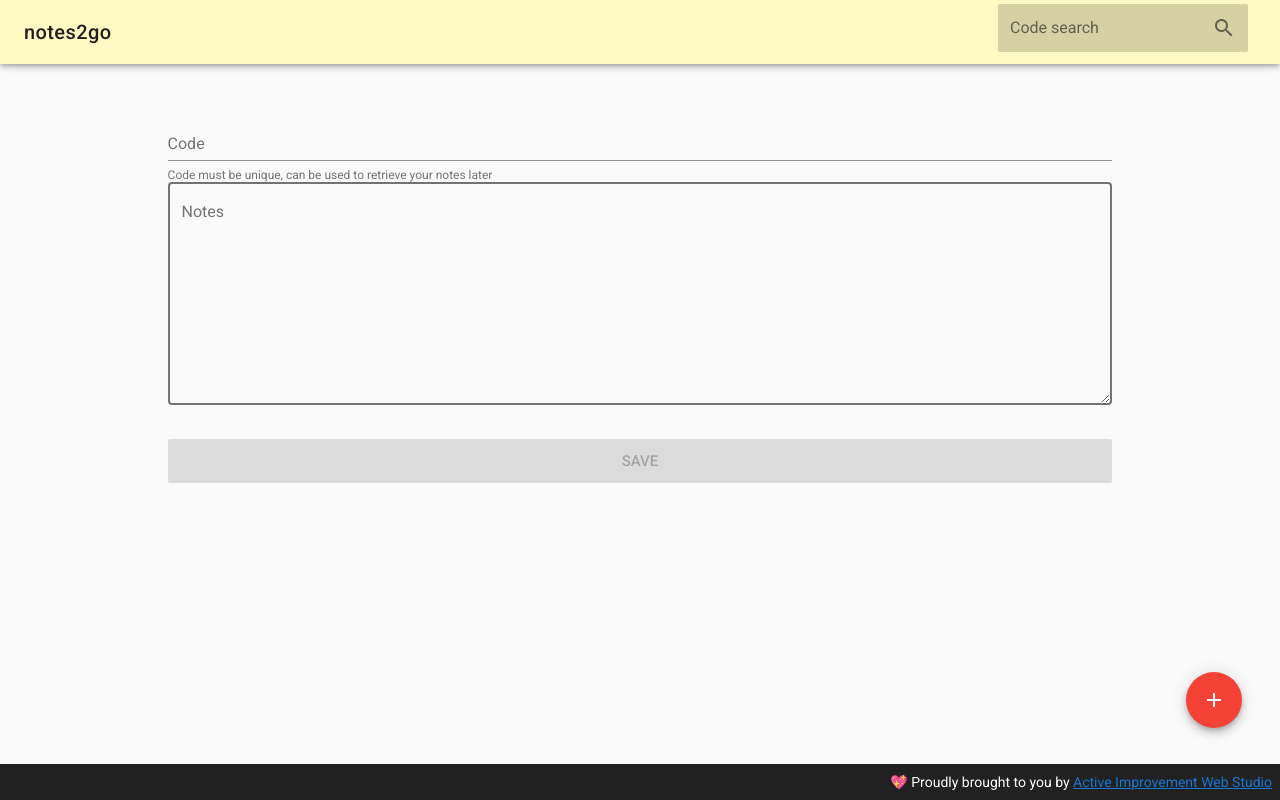
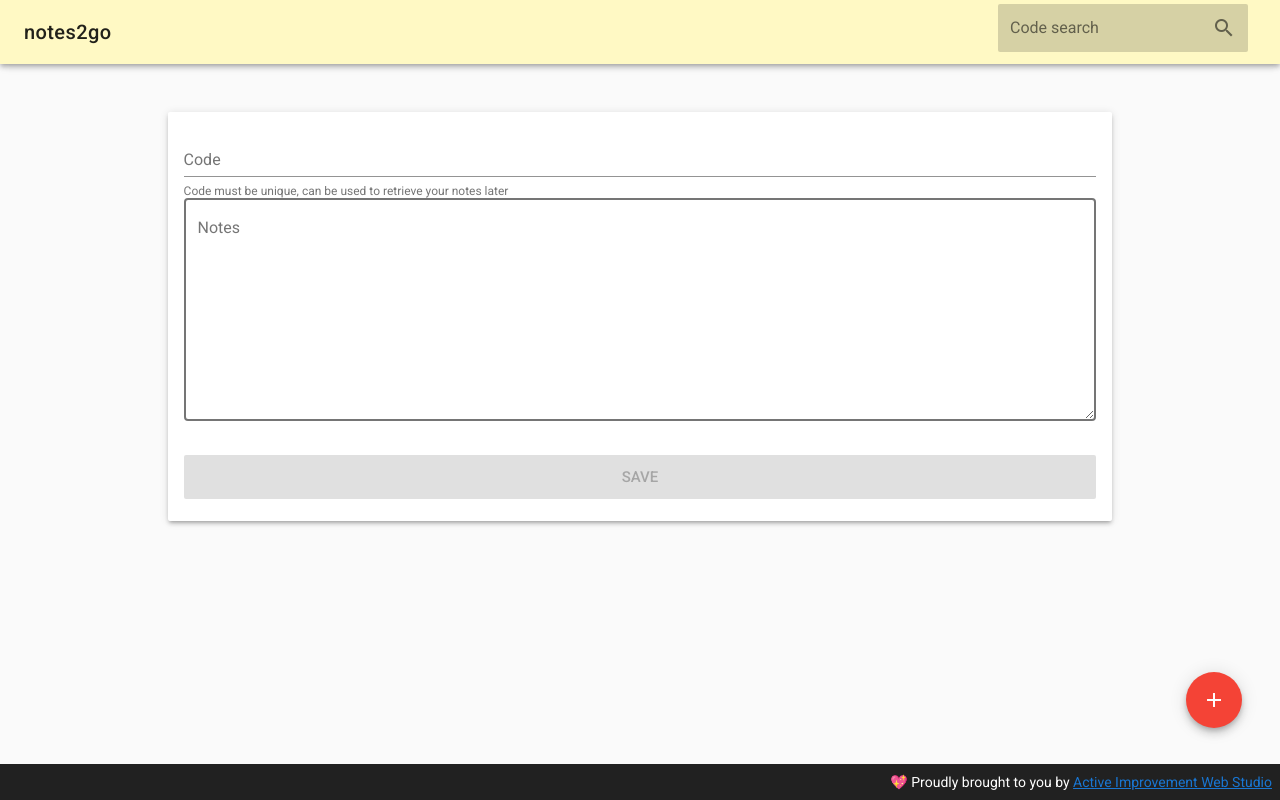
Before and after one commit to ijklim/notes2go, a Vue app: page / in a window 1280 px wide. Built offline with nearby package versions, Linux system fonts and the light colour scheme; no server answers; what vue-sweetalert2 would draw is missing.

Commit message:
Wrap form within card

```diff
--- a/src/components/NoteForm.vue
+++ b/src/components/NoteForm.vue
@@ -1,5 +1,7 @@
 <template>
-  <v-flex xs12 sm10 mt-2>
+  <v-flex xs12 md10 mt-2>
+    <v-card class="elevation-3">
+      <v-card-text>
         <v-form>
           <input type="hidden" name="id" :value="id" />
           <v-text-field
@@ -34,6 +36,8 @@
             Save
           </v-btn>
         </v-form>
+      </v-card-text>
+    </v-card>
   </v-flex>
 </template>
 
```
Lines whose indentation alone changed are shown as unchanged.
